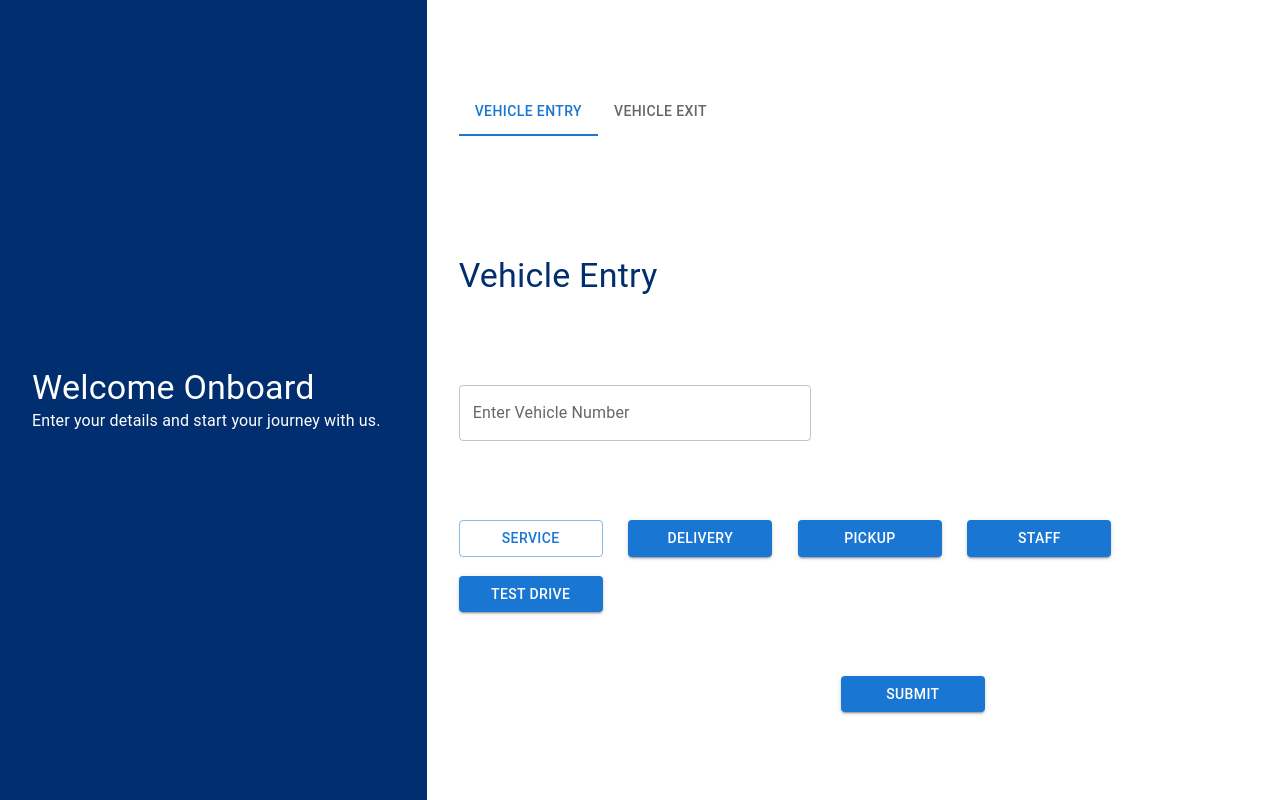
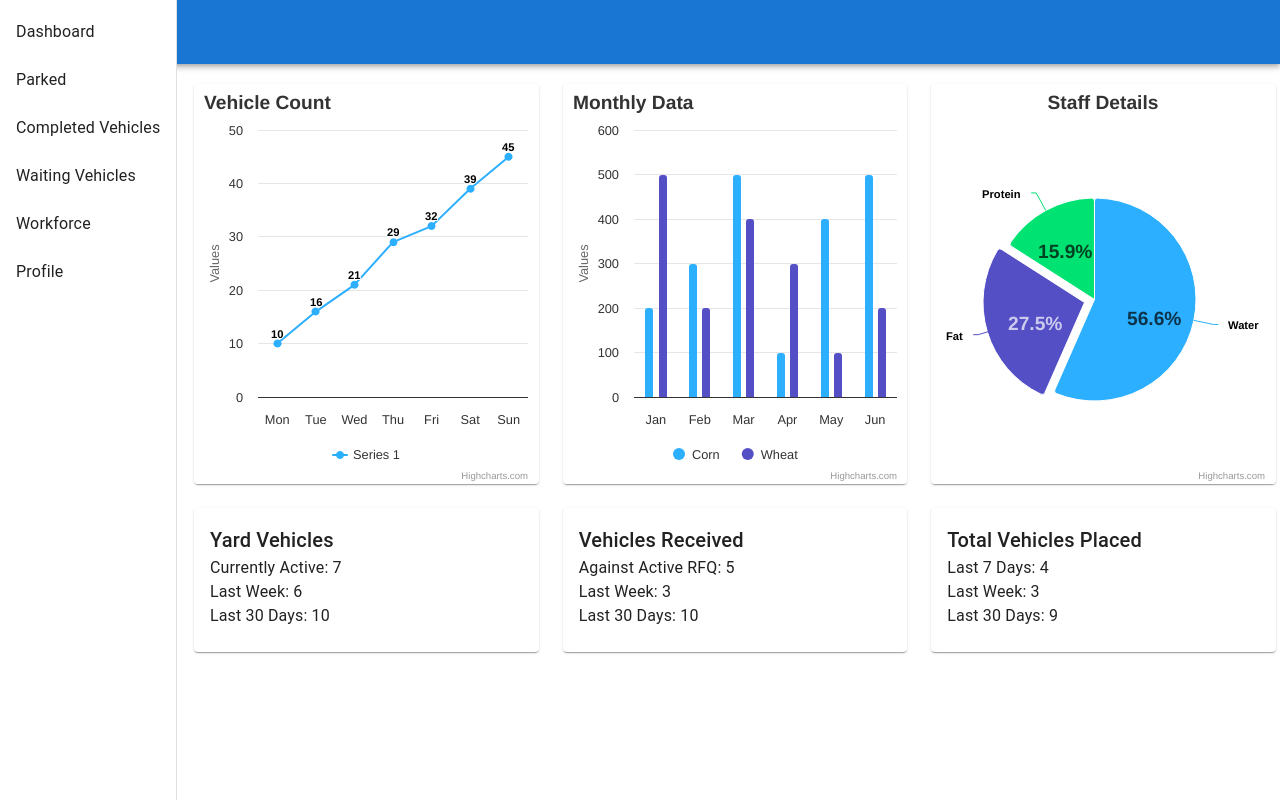
Before and after one commit to Mo-azam-khan/revitup-ui, a Next.js app: page / in a window 1280 px wide. Built offline with nearby package versions, Linux system fonts and the light colour scheme.

Commit message:
waiting vehicle & Dashboard

```diff
--- /dev/null
+++ b/modules/dashboard/Dashboard.tsx
@@ -0,0 +1,249 @@
+import React from "react";
+import {
+  AppBar,
+  Toolbar,
+  Typography,
+  Drawer,
+  List,
+  ListItem,
+  ListItemText,
+  Grid,
+  Card,
+  CardContent,
+} from "@mui/material";
+import Highcharts from "highcharts";
+import HighchartsReact from "highcharts-react-official";
+
+// line chart
+const linechart = {
+  chart: {
+    type: "line",
+  },
+  title: {
+    text: "Vehicle Count",
+    align: "left",
+  },
+
+  xAxis: {
+    categories: ["Mon", "Tue", "Wed", "Thu", "Fri", "Sat", "Sun"],
+  },
+  yAxis: {},
+  plotOptions: {
+    line: {
+      dataLabels: {
+        enabled: true,
+      },
+      enableMouseTracking: false,
+    },
+  },
+  series: [
+    {
+      data: [10, 16, 21, 29, 32, 39, 45],
+    },
+  ],
+};
+
+// column chart
+const columnchart = {
+  chart: {
+    type: "column",
+  },
+  title: {
+    text: "Monthly Data",
+    align: "left",
+  },
+
+  xAxis: {
+    categories: ["Jan", "Feb", "Mar", "Apr", "May", "Jun"],
+    crosshair: true,
+    accessibility: {
+      description: "Months",
+    },
+  },
+  yAxis: {
+    min: 0,
+  },
+  tooltip: {
+    valueSuffix: " (1000 MT)",
+  },
+  plotOptions: {
+    column: {
+      pointPadding: 0.2,
+      borderWidth: 0,
+    },
+  },
+  series: [
+    {
+      name: "Corn",
+      data: [200, 300, 500, 100, 400, 500],
+    },
+    {
+      name: "Wheat",
+      data: [500, 200, 400, 300, 100, 200],
+    },
+  ],
+};
+
+// pie chart
+const piechart = {
+  chart: {
+    type: "pie",
+  },
+  title: {
+    text: "Staff Details",
+  },
+  tooltip: {
+    valueSuffix: "%",
+  },
+
+  plotOptions: {
+    series: {
+      allowPointSelect: true,
+      cursor: "pointer",
+      dataLabels: [
+        {
+          enabled: true,
+          distance: 20,
+        },
+        {
+          enabled: true,
+          distance: -40,
+          format: "{point.percentage:.1f}%",
+          style: {
+            fontSize: "1.2em",
+            textOutline: "none",
+            opacity: 0.7,
+          },
+          filter: {
+            operator: ">",
+            property: "percentage",
+            value: 10,
+          },
+        },
+      ],
+    },
+  },
+  series: [
+    {
+      name: "Percentage",
+      colorByPoint: true,
+      data: [
+        {
+          name: "Water",
+          y: 55.02,
+        },
+        {
+          name: "Fat",
+          sliced: true,
+          selected: true,
+          y: 26.71,
+        },
+        {
+          name: "Protein",
+          y: 15.5,
+        },
+      ],
+    },
+  ],
+};
+
+const DashboardPage = () => {
+  return (
+    <>
+      {/* Navbar */}
+      <AppBar position="static">
+        <Toolbar>
+          <Typography variant="h6">Dashboard</Typography>
+        </Toolbar>
+      </AppBar>
+
+      {/* Sidebar */}
+
+      <Drawer variant="permanent" anchor="left">
+        <List>
+          <ListItem>
+            <ListItemText primary="Dashboard" />
+          </ListItem>
+          <ListItem>
+            <ListItemText primary="Parked" />
+          </ListItem>
+          <ListItem>
+            <ListItemText primary="Completed Vehicles" />
+          </ListItem>
+          <ListItem>
+            <ListItemText primary="Waiting Vehicles" />
+          </ListItem>
+          <ListItem>
+            <ListItemText primary="Workforce" />
+          </ListItem>
+          <ListItem>
+            <ListItemText primary="Profile" />
+          </ListItem>
+        </List>
+      </Drawer>
+
+      {/* Grid Cards */}
+      <Grid
+        container
+        spacing={3}
+        style={{ padding: "20px" }}
+        marginLeft={"150px"}
+      >
+        {" "}
+        <Grid item xs={12} sm={6} md={3.5}>
+          <Card>
+            <div>
+              <HighchartsReact highcharts={Highcharts} options={linechart} />
+            </div>
+          </Card>
+        </Grid>
+        <Grid item xs={12} sm={6} md={3.5}>
+          <Card>
+            <div>
+              <HighchartsReact highcharts={Highcharts} options={columnchart} />
+            </div>
+          </Card>
+        </Grid>
+        <Grid item xs={12} sm={6} md={3.5}>
+          <Card>
+            <div>
+              <HighchartsReact highcharts={Highcharts} options={piechart} />
+            </div>
+          </Card>
+        </Grid>
+        <Grid item xs={12} sm={6} md={3.5}>
+          <Card>
+            <CardContent>
+              <Typography variant="h6">Yard Vehicles</Typography>
+              <Typography>Currently Active: 7</Typography>
+              <Typography>Last Week: 6</Typography>
+              <Typography>Last 30 Days: 10</Typography>
+            </CardContent>
+          </Card>
+        </Grid>
+        <Grid item xs={12} sm={6} md={3.5}>
+          <Card>
+            <CardContent>
+              <Typography variant="h6">Vehicles Received</Typography>
+              <Typography>Against Active RFQ: 5</Typography>
+              <Typography>Last Week: 3</Typography>
+              <Typography>Last 30 Days: 10</Typography>
+            </CardContent>
+          </Card>
+        </Grid>
+        <Grid item xs={12} sm={6} md={3.5}>
+          <Card>
+            <CardContent>
+              <Typography variant="h6">Total Vehicles Placed</Typography>
+              <Typography>Last 7 Days: 4</Typography>
+              <Typography>Last Week: 3</Typography>
+              <Typography>Last 30 Days: 9</Typography>
+            </CardContent>
+          </Card>
+        </Grid>
+      </Grid>
+    </>
+  );
+};
+
+export default DashboardPage;
--- a/package.json
+++ b/package.json
@@ -18,6 +18,8 @@
     "@mui/material": "^5.15.13",
     "@mui/styled-engine-sc": "^6.0.0-alpha.17",
     "axios": "^1.6.8",
+    "highcharts": "^11.4.3",
+    "highcharts-react-official": "^3.2.1",
     "next": "14.1.3",
     "react": "^18",
     "react-dom": "^18",
--- a/pages/index.tsx
+++ b/pages/index.tsx
@@ -1,3 +1,4 @@
+import DashboardPage from "@/modules/dashboard/Dashboard";
 import EntryExitHome from "@/modules/entry-exit/EntryExitHome";
 import VehicleEntryPage from "@/modules/entry-exit/VehicleEntryPage";
 import VehicleExitPage from "@/modules/entry-exit/VehicleExitPage";
@@ -16,9 +17,10 @@ export default function Home() {
       </Head>
       {/* <LoginPage/> */}
       {/* <VehicleEntryPage /> */}
-      <EntryExitHome/>
+      {/* <EntryExitHome/> */}
       {/* <VehicleExitPage/> */}
       {/* <WaitingVehiclesPage /> */}
+      <DashboardPage/>
     </>
   );
 }
--- a/styles/globals.css
+++ b/styles/globals.css
@@ -47,3 +47,147 @@ a {
   max-height: 80%;
   overflow: auto;
 }
+
+/* line chart */
+
+.highcharts-figure,
+.highcharts-data-table table {
+    min-width: 360px;
+    max-width: 800px;
+    margin: 1em auto;
+}
+
+.highcharts-data-table table {
+    font-family: Verdana, sans-serif;
+    border-collapse: collapse;
+    border: 1px solid #ebebeb;
+    margin: 10px auto;
+    text-align: center;
+    width: 100%;
+    max-width: 500px;
+}
+
+.highcharts-data-table caption {
+    padding: 1em 0;
+    font-size: 1.2em;
+    color: #555;
+}
+
+.highcharts-data-table th {
+    font-weight: 600;
+    padding: 0.5em;
+}
+
+.highcharts-data-table td,
+.highcharts-data-table th,
+.highcharts-data-table caption {
+    padding: 0.5em;
+}
+
+.highcharts-data-table thead tr,
+.highcharts-data-table tr:nth-child(even) {
+    background: #f8f8f8;
+}
+
+.highcharts-data-table tr:hover {
+    background: #f1f7ff;
+}
+
+/* column chart */
+
+.highcharts-figure,
+.highcharts-data-table table {
+    min-width: 310px;
+    max-width: 800px;
+    margin: 1em auto;
+}
+
+#container {
+    height: 400px;
+}
+
+.highcharts-data-table table {
+    font-family: Verdana, sans-serif;
+    border-collapse: collapse;
+    border: 1px solid #ebebeb;
+    margin: 10px auto;
+    text-align: center;
+    width: 100%;
+    max-width: 500px;
+}
+
+.highcharts-data-table caption {
+    padding: 1em 0;
+    font-size: 1.2em;
+    color: #555;
+}
+
+.highcharts-data-table th {
+    font-weight: 600;
+    padding: 0.5em;
+}
+
+.highcharts-data-table td,
+.highcharts-data-table th,
+.highcharts-data-table caption {
+    padding: 0.5em;
+}
+
+.highcharts-data-table thead tr,
+.highcharts-data-table tr:nth-child(even) {
+    background: #f8f8f8;
+}
+
+.highcharts-data-table tr:hover {
+    background: #f1f7ff;
+}
+
+
+/* pie chart */
+
+.highcharts-figure,
+.highcharts-data-table table {
+    min-width: 320px;
+    max-width: 800px;
+    margin: 1em auto;
+}
+
+.highcharts-data-table table {
+    font-family: Verdana, sans-serif;
+    border-collapse: collapse;
+    border: 1px solid #ebebeb;
+    margin: 10px auto;
+    text-align: center;
+    width: 100%;
+    max-width: 500px;
+}
+
+.highcharts-data-table caption {
+    padding: 1em 0;
+    font-size: 1.2em;
+    color: #555;
+}
+
+.highcharts-data-table th {
+    font-weight: 600;
+    padding: 0.5em;
+}
+
+.highcharts-data-table td,
+.highcharts-data-table th,
+.highcharts-data-table caption {
+    padding: 0.5em;
+}
+
+.highcharts-data-table thead tr,
+.highcharts-data-table tr:nth-child(even) {
+    background: #f8f8f8;
+}
+
+.highcharts-data-table tr:hover {
+    background: #f1f7ff;
+}
+
+input[type="number"] {
+    min-width: 50px;
+}
```
Also changed, not shown: modules/waiting-vehicles/WaitingVehiclesPage.tsx (+8 -6 lines), 1 other file (tests, documents, lock files or other folders).
